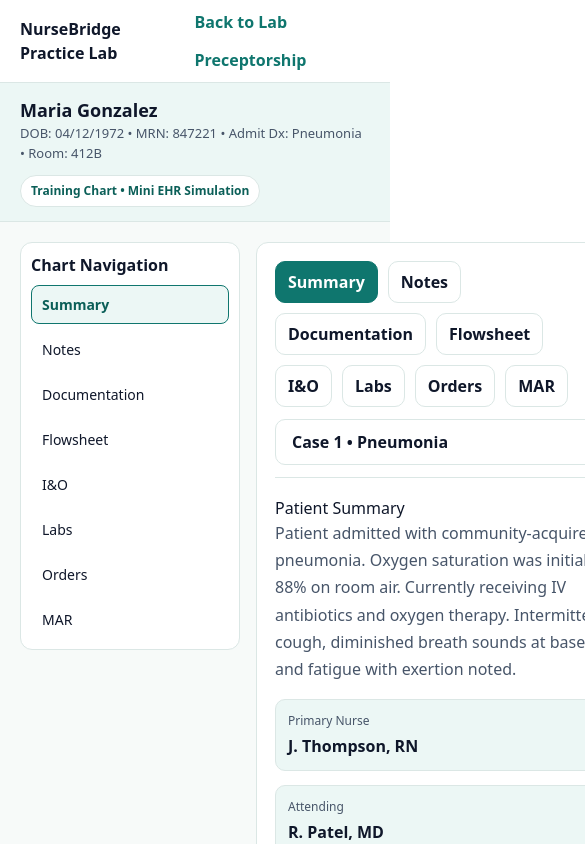
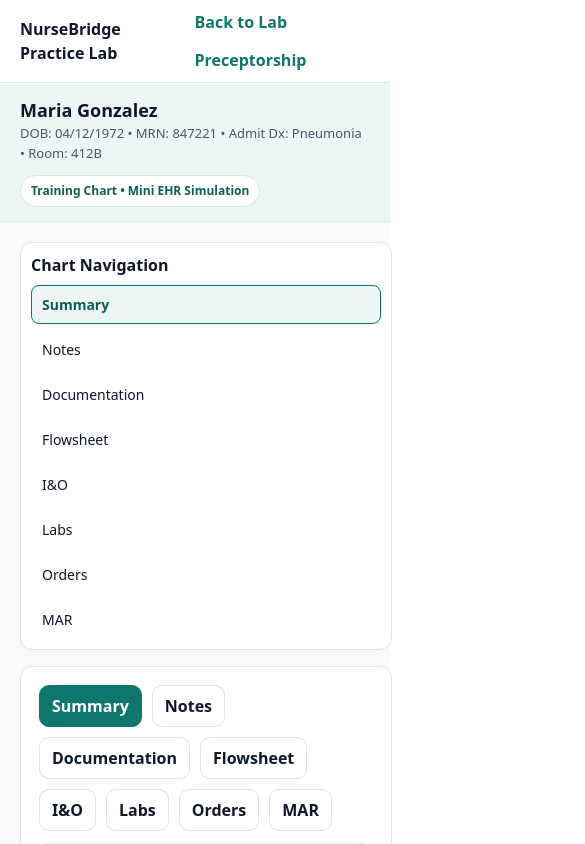
Before and after one commit to bamao33-hub/nursebridge-web, a Next.js app: page /practice-lab/chart in a window 390 px wide. Shown: the top 844 px of the page, 585 px wide, since content can reach past the window. Built offline with nearby package versions, Linux system fonts and the light colour scheme.

Commit message:
Update page.tsx

```diff
--- a/app/practice-lab/chart/page.tsx
+++ b/app/practice-lab/chart/page.tsx
@@ -532,9 +532,23 @@ function ChartSimulationContent({ selectedCase }: { selectedCase: CaseKey }) {
   const [submitted, setSubmitted] = useState(false);
   const [updated, setUpdated] = useState<UpdatedState>(initialUpdated);
   const [reviewMode, setReviewMode] = useState(false);
+  const [isMobile, setIsMobile] = useState(false);
+  const [isTablet, setIsTablet] = useState(false);
 
   const currentCase = CASES[caseKey];
   const storageKey = `nursebridge-practice-lab-${caseKey}`;
+  useEffect(() => {
+  const checkScreen = () => {
+    setIsMobile(window.innerWidth < 768);
+    setIsTablet(window.innerWidth >= 768 && window.innerWidth < 1100);
+  };
+
+  checkScreen();
+  window.addEventListener("resize", checkScreen);
+
+  return () => window.removeEventListener("resize", checkScreen);
+}, []);
+
   useEffect(() => {
   const saved = localStorage.getItem(storageKey);
   if (!saved) return;
@@ -867,7 +881,21 @@ function ChartSimulationContent({ selectedCase }: { selectedCase: CaseKey }) {
         </div>
       </div>
 
-      <div style={{ maxWidth: 1280, margin: "0 auto", display: "grid", gridTemplateColumns: "220px 1fr 320px", gap: 16, padding: 20 }}>
+     <div
+  style={{
+    maxWidth: 1280,
+    margin: "0 auto",
+    display: "grid",
+    gridTemplateColumns: isMobile
+      ? "1fr"
+      : isTablet
+      ? "1fr 320px"
+      : "220px 1fr 320px",
+    gap: 16,
+    padding: 20,
+  }}
+>
+
         <div style={{ border: `1px solid ${COLORS.border}`, borderRadius: 12, background: "#fff", padding: 10, alignSelf: "start" }}>
           <div style={{ fontWeight: 700, marginBottom: 8 }}>Chart Navigation</div>
           <div style={{ display: "grid", gap: 6, fontSize: 14 }}>
```
